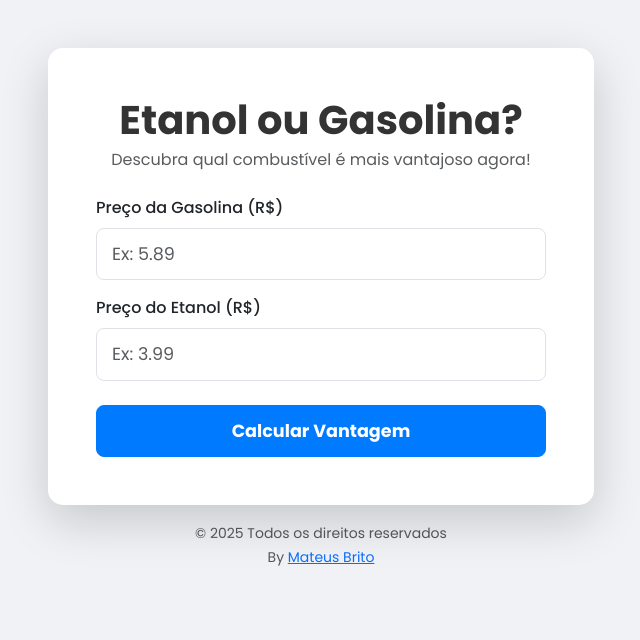
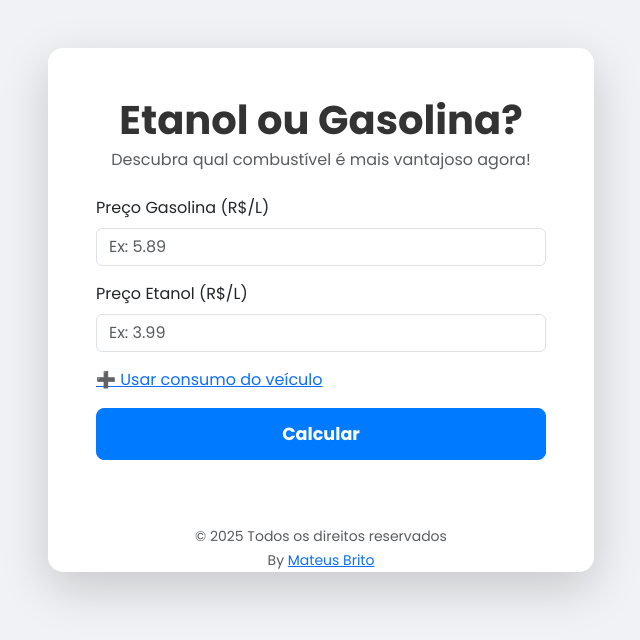
Before and after one commit to mateusbrito93/calculadora-combustivel, a PHP site: page / in a window 1280 px wide. Shown: the top 640 px of the page, without its empty margins (319-959 px from the left). Run offline with PHP 8.4, Linux system fonts and the light colour scheme.

Commit message:
update 1.0 - adicionado opção de consumo

```diff
--- a/assets/js/script.js
+++ b/assets/js/script.js
@@ -6,6 +6,26 @@ document.addEventListener('DOMContentLoaded', () => {
 
     const gasolineInput = document.getElementById('gasoline');
     const ethanolInput = document.getElementById('ethanol');
+
+    const consumoGasolinaInput = document.getElementById('consumoGasolina');
+    const consumoEtanolInput = document.getElementById('consumoEtanol');
+
+    const toggleConsumo = document.getElementById('toggleConsumo');
+    const consumoFields = document.getElementById('consumoFields');
+
+    toggleConsumo.addEventListener('click', function (e) {
+        e.preventDefault();
+        if (consumoFields.style.display === 'none') {
+            consumoFields.style.display = 'block';
+            toggleConsumo.textContent = '➖ Ocultar campos de consumo';
+        } else {
+            consumoFields.style.display = 'none';
+            toggleConsumo.textContent = '➕ Usar consumo do veículo';
+            // limpa valores se esconder
+            document.getElementById('consumoGasolina').value = '';
+            document.getElementById('consumoEtanol').value = '';
+        }
+    });
 
     // Função para formatar o valor enquanto o usuário digita
     function formatCurrencyInput(event) {
@@ -40,7 +60,7 @@ document.addEventListener('DOMContentLoaded', () => {
     ethanolInput.addEventListener('input', formatCurrencyInput);
 
 
-    fuelForm.addEventListener('submit', function(event) {
+    fuelForm.addEventListener('submit', function (event) {
         event.preventDefault();
 
         const gasolinePrice = gasolineInput.value;
@@ -60,6 +80,8 @@ document.addEventListener('DOMContentLoaded', () => {
         const formData = new FormData();
         formData.append('gasoline', gasolinePrice);
         formData.append('ethanol', ethanolPrice);
+        formData.append('consumoGasolina', consumoGasolinaInput.value);
+        formData.append('consumoEtanol', consumoEtanolInput.value);
 
         fetch('api/calcular.php', {
             method: 'POST',
--- a/index.php
+++ b/index.php
@@ -34,39 +34,57 @@
 
                         <form id="fuelForm">
                             <div class="mb-3">
-                                <label for="gasoline" class="form-label fw-medium">Preço da Gasolina (R$)</label>
-                                <input type="number" class="form-control form-control-lg" id="gasoline" name="gasoline"
+                                <label for="gasoline" class="form-label">Preço Gasolina (R$/L)</label>
+                                <input type="text" class="form-control" id="gasoline" name="gasoline"
                                     placeholder="Ex: 5.89" step="0.01" required>
                             </div>
 
-                            <div class="mb-4">
-                                <label for="ethanol" class="form-label fw-medium">Preço do Etanol (R$)</label>
-                                <input type="number" class="form-control form-control-lg" id="ethanol" name="ethanol"
+                            <div class="mb-3">
+                                <label for="ethanol" class="form-label">Preço Etanol (R$/L)</label>
+                                <input type="text" class="form-control" id="ethanol" name="ethanol"
                                     placeholder="Ex: 3.99" step="0.01" required>
+                            </div>
+
+                            <!-- Botão para abrir campos de consumo -->
+                            <div class="mb-3">
+                                <a href="#" id="toggleConsumo">➕ Usar consumo do veículo</a>
+                            </div>
+
+                            <!-- Campos de consumo inicialmente escondidos -->
+                            <div id="consumoFields" class="border rounded p-3 mb-3" style="display:none;">
+                                <div class="mb-3">
+                                    <label for="consumoGasolina" class="form-label">Consumo com Gasolina (km/L)</label>
+                                    <input type="number" step="0.1" class="form-control" id="consumoGasolina"
+                                        name="consumoGasolina" placeholder="Ex: 10">
+                                </div>
+
+                                <div class="mb-3">
+                                    <label for="consumoEtanol" class="form-label">Consumo com Etanol (km/L)</label>
+                                    <input type="number" step="0.1" class="form-control" id="consumoEtanol"
+                                        name="consumoEtanol" placeholder="Ex: 7">
+                                </div>
                             </div>
 
                             <div class="d-grid">
                                 <button type="submit" class="btn btn-primary btn-lg fw-bold">
-                                    <span class="spinner-border spinner-border-sm d-none" role="status"
-                                        aria-hidden="true"></span>
-                                    Calcular Vantagem
+                                    <span class="spinner-border spinner-border-sm d-none" role="status"></span>
+                                    Calcular
                                 </button>
                             </div>
                         </form>
 
-                        <div id="resultArea" class="mt-4" style="display: none;">
-                        </div>
+                        <div id="resultArea" class="mt-4" style="display:none;"></div>
                     </div>
-                </div>
-                <div class="text-center mt-3">
-                    <small class="text-muted">© 2025 Todos os direitos reservados</small><br>
-                    <small class="text-muted">By <a href="https://www.linkedin.com/in/mateusbrito93/" target="_blank">Mateus Brito</a></small>
+                    <div class="text-center mt-3">
+                        <small class="text-muted">© 2025 Todos os direitos reservados</small><br>
+                        <small class="text-muted">By <a href="https://www.linkedin.com/in/mateusbrito93/"
+                                target="_blank">Mateus Brito</a></small>
+                    </div>
                 </div>
             </div>
         </div>
-    </div>
 
-    <script src="assets/js/script.js"></script>
+        <script src="assets/js/script.js"></script>
 
 </body>
 
```
Also changed, not shown: api/calcular.php (+50 -60 lines). Lines whose indentation alone changed are shown as unchanged.
